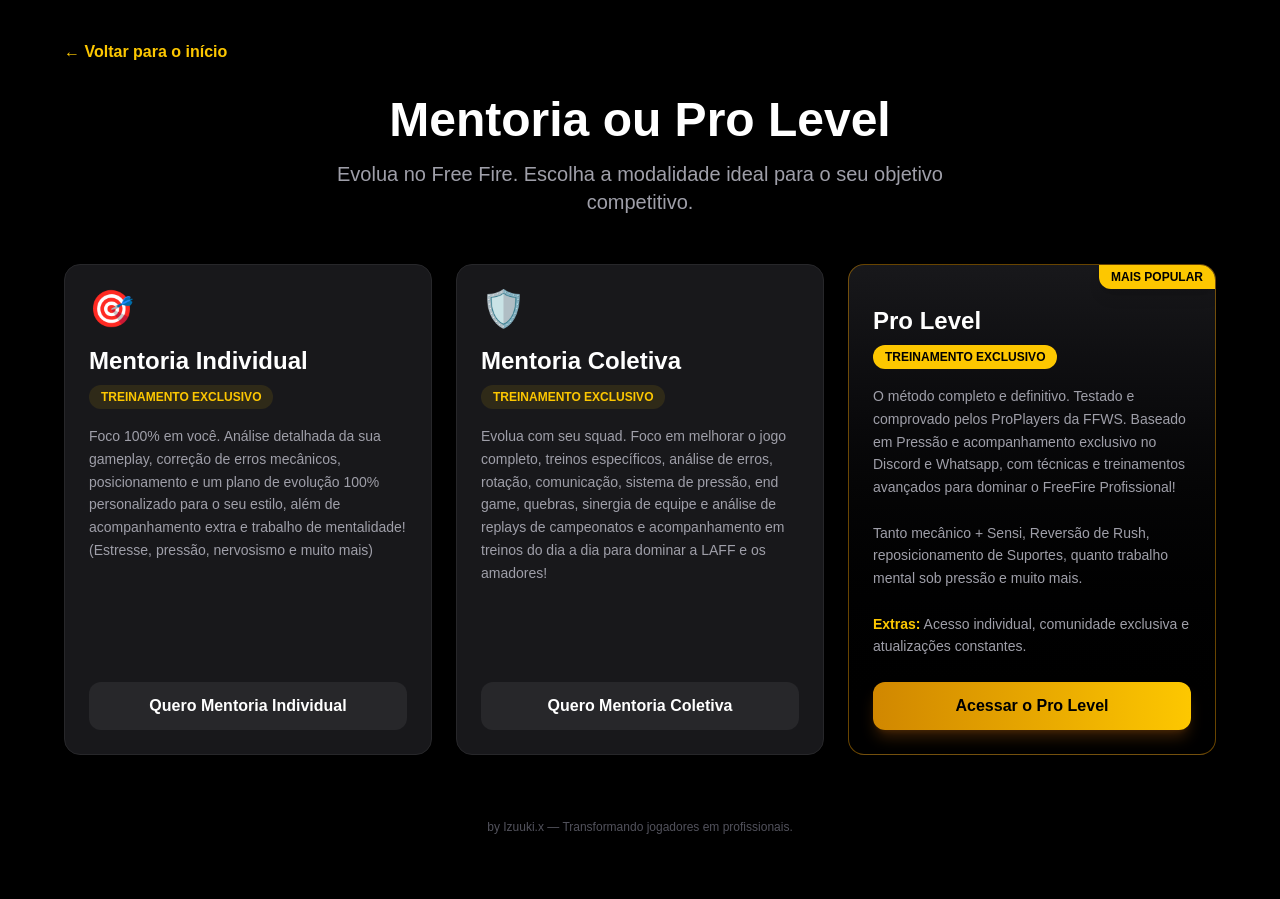
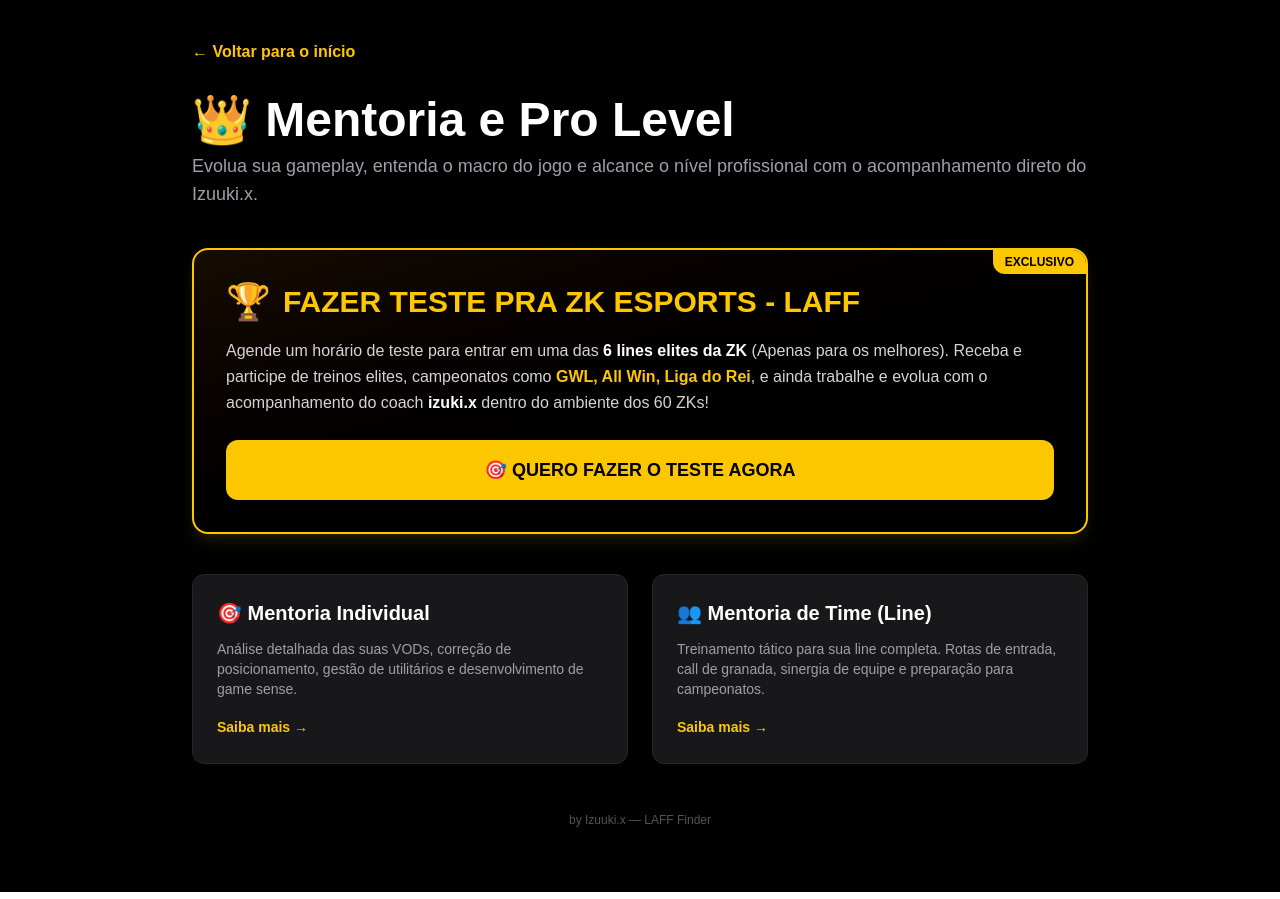
Before and after one commit to izuki25813/laff-finder, a Next.js app: page /mentoria in a window 1280 px wide. Built offline with nearby package versions, Linux system fonts and the light colour scheme.

Commit message:
Adicionado destaque para Teste ZK Esports na pagina de Mentoria

```diff
--- a/app/complet/page.tsx
+++ b/app/complet/page.tsx
@@ -3,7 +3,8 @@
 import Link from "next/link";
 import { useState, useEffect } from "react";
 
-const SCRIPT_URL = "https://script.google.com/macros/s/AKfycbzdKS94B_pfhFz60ugR01gxUN45OkgzUy9_Nbhhcn0d49hDuMcuLkgFDpQxPK4BRh-Vag/exec";
+// ⚠️ COLE A NOVA URL DO APPS SCRIPT AQUI, MANTENDO AS ASPAS ""
+const SCRIPT_URL = "COLE_AQUI_SUA_NOVA_URL_DO_APPS_SCRIPT";
 
 export default function CompletPage() {
   const [activeTab, setActiveTab] = useState<"disponivel" | "precisando">("disponivel");
@@ -54,16 +55,10 @@
     }
   };
 
-  // Quando o usuário digita o Nick, busca automaticamente os dados
   const handleNickChange = (nick: string) => {
     setForm({...form, nick});
-
-    const playerEncontrado = players.find(p =>
-      p.Nick?.toLowerCase() === nick.toLowerCase()
-    );
-
+    const playerEncontrado = players.find(p => p.Nick?.toLowerCase() === nick.toLowerCase());
     if (playerEncontrado) {
-      // Preenche automaticamente função e contato
       setForm(prev => ({
         ...prev,
         nick,
@@ -114,7 +109,6 @@
         body: JSON.stringify({ action: "delete_complet", nick: nick, pin: pinInput })
       });
       const result = await res.json();
-
       if (result.status === 'deleted') {
         alert("Post apagado com sucesso!");
         fetchPosts();
@@ -135,7 +129,6 @@
 
   const formatHorario = (horario: string) => {
     if (!horario) return "";
-    // Se for timestamp ISO, extrai só a hora
     if (horario.includes('T')) {
       const date = new Date(horario);
       return date.toLocaleTimeString('pt-BR', { hour: '2-digit', minute: '2-digit' });
@@ -157,7 +150,6 @@
           <span className="text-xs text-zinc-500">⚠️ Os posts somem automaticamente após 5 horas.</span>
         </p>
 
-        {/* ABAS */}
         <div className="flex gap-2 mb-8 bg-zinc-900 p-1 rounded-xl">
           <button
             onClick={() => setActiveTab("disponivel")}
@@ -173,7 +165,6 @@
           </button>
         </div>
 
-        {/* FORMULÁRIO */}
         <div className="bg-zinc-900 border border-zinc-800 rounded-2xl p-6 mb-10">
           <h2 className="text-xl font-black mb-4 text-yellow-400">
             {activeTab === "disponivel" ? "Oferecer minha vaga" : "Procurar jogadores"}
@@ -207,7 +198,7 @@
                 >
                   <option value="">Sua Função Principal *</option>
                   <option>🟢 Rush 1</option>
-                  <option> Rush 2</option>
+                  <option>🟢 Rush 2</option>
                   <option>🔵 Granadeiro</option>
                   <option>🟡 Suporte</option>
                   <option>🟣 IGL (Capitão)</option>
@@ -287,7 +278,6 @@
           </form>
         </div>
 
-        {/* FEED DE POSTS */}
         <h2 className="text-2xl font-black mb-4 text-white">📢 Anúncios Ativos</h2>
 
         {loading ? (
--- a/app/mentoria/page.tsx
+++ b/app/mentoria/page.tsx
@@ -1,77 +1,80 @@
+"use client";
+
 import Link from "next/link";
 
 export default function MentoriaPage() {
+  // ⚠️ SUBSTITUA O LINK ABAIXO PELO SEU WHATSAPP OU LINK DE AGENDAMENTO (ex: Calendly)
+  // Exemplo WhatsApp: "https://wa.me/5511999999999?text=Ola%20Izuki,%20quero%20agendar%20meu%20teste%20para%20a%20ZK%20Esports!"
+  const LINK_TESTE_ZK = "https://wa.me/55SEUNUMEROAQUI?text=Ola%20Izuki,%20quero%20agendar%20meu%20teste%20para%20a%20ZK%20Esports!";
+
   return (
     <main className="min-h-screen bg-black text-white p-6 md:p-10">
-      <div className="max-w-6xl mx-auto">
+      <div className="max-w-4xl mx-auto">
         <Link href="/" className="text-yellow-400 hover:underline mb-8 inline-block font-bold">
           ← Voltar para o início
         </Link>
 
-        <div className="text-center mb-12">
-          <h1 className="text-4xl md:text-5xl font-black mb-4 text-white">
-            Mentoria ou Pro Level
-          </h1>
-          <p className="text-xl text-zinc-400 max-w-2xl mx-auto">
-            Evolua no Free Fire. Escolha a modalidade ideal para o seu objetivo competitivo.
+        <h1 className="text-4xl md:text-5xl font-black mb-2 text-white">👑 Mentoria e Pro Level</h1>
+        <p className="text-zinc-400 mb-10 text-lg">
+          Evolua sua gameplay, entenda o macro do jogo e alcance o nível profissional com o acompanhamento direto do Izuuki.x.
+        </p>
+
+        {/* 🏆 DESTAQUE: TESTE ZK ESPORTS */}
+        <div className="rounded-2xl border-2 border-yellow-400 bg-gradient-to-br from-yellow-900/20 to-black p-6 md:p-8 mb-10 shadow-lg shadow-yellow-400/10 relative overflow-hidden">
+          <div className="absolute top-0 right-0 bg-yellow-400 text-black text-xs font-black px-3 py-1 rounded-bl-xl">
+            EXCLUSIVO
+          </div>
+
+          <div className="flex items-center gap-3 mb-4">
+            <span className="text-4xl">🏆</span>
+            <h2 className="text-2xl md:text-3xl font-black text-yellow-400">
+              FAZER TESTE PRA ZK ESPORTS - LAFF
+            </h2>
+          </div>
+
+          <p className="text-zinc-300 text-sm md:text-base leading-relaxed mb-6">
+            Agende um horário de teste para entrar em uma das <span className="text-white font-bold">6 lines elites da ZK</span> (Apenas para os melhores).
+            Receba e participe de treinos elites, campeonatos como <span className="text-yellow-400 font-bold">GWL, All Win, Liga do Rei</span>,
+            e ainda trabalhe e evolua com o acompanhamento do coach <span className="text-white font-bold">izuki.x</span> dentro do ambiente dos 60 ZKs!
           </p>
+
+          <a
+            href={LINK_TESTE_ZK}
+            target="_blank"
+            rel="noopener noreferrer"
+            className="block w-full bg-yellow-400 hover:bg-yellow-300 text-black font-black text-center py-4 rounded-xl transition text-lg shadow-lg hover:scale-[1.02] transform duration-200"
+          >
+            🎯 QUERO FAZER O TESTE AGORA
+          </a>
         </div>
 
-        <div className="grid grid-cols-1 md:grid-cols-3 gap-6">
+        {/* OUTRAS OPÇÕES DE MENTORIA (Mantendo o padrão profissional) */}
+        <div className="grid grid-cols-1 md:grid-cols-2 gap-6">
 
-          <div className="bg-zinc-900 border border-zinc-800 rounded-2xl p-6 flex flex-col hover:border-yellow-400/50 transition group">
-            <div className="text-4xl mb-4">🎯</div>
-            <h3 className="text-2xl font-black text-white mb-2">Mentoria Individual</h3>
-            <span className="inline-block bg-yellow-400/10 text-yellow-400 text-xs font-bold px-3 py-1 rounded-full w-fit mb-4">
-              TREINAMENTO EXCLUSIVO
-            </span>
-            <p className="text-zinc-400 text-sm mb-6 flex-grow leading-relaxed">
-              Foco 100% em você. Análise detalhada da sua gameplay, correção de erros mecânicos, posicionamento e um plano de evolução 100% personalizado para o seu estilo, além de acompanhamento extra e trabalho de mentalidade! (Estresse, pressão, nervosismo e muito mais)
+          <div className="rounded-xl border border-zinc-800 bg-zinc-900 p-6 hover:border-yellow-400/50 transition">
+            <h3 className="text-xl font-black text-white mb-3">🎯 Mentoria Individual</h3>
+            <p className="text-zinc-400 text-sm mb-4">
+              Análise detalhada das suas VODs, correção de posicionamento, gestão de utilitários e desenvolvimento de game sense.
             </p>
-            <Link href="/em-breve" className="w-full bg-zinc-800 hover:bg-yellow-400 hover:text-black text-white font-bold py-3 rounded-xl transition text-center">
-              Quero Mentoria Individual
-            </Link>
+            <a href={LINK_TESTE_ZK} className="text-yellow-400 font-bold text-sm hover:underline">
+              Saiba mais →
+            </a>
           </div>
 
-          <div className="bg-zinc-900 border border-zinc-800 rounded-2xl p-6 flex flex-col hover:border-yellow-400/50 transition group">
-            <div className="text-4xl mb-4">🛡️</div>
-            <h3 className="text-2xl font-black text-white mb-2">Mentoria Coletiva</h3>
-            <span className="inline-block bg-yellow-400/10 text-yellow-400 text-xs font-bold px-3 py-1 rounded-full w-fit mb-4">
-              TREINAMENTO EXCLUSIVO
-            </span>
-            <p className="text-zinc-400 text-sm mb-6 flex-grow leading-relaxed">
-              Evolua com seu squad. Foco em melhorar o jogo completo, treinos específicos, análise de erros, rotação, comunicação, sistema de pressão, end game, quebras, sinergia de equipe e análise de replays de campeonatos e acompanhamento em treinos do dia a dia para dominar a LAFF e os amadores!
+          <div className="rounded-xl border border-zinc-800 bg-zinc-900 p-6 hover:border-yellow-400/50 transition">
+            <h3 className="text-xl font-black text-white mb-3">👥 Mentoria de Time (Line)</h3>
+            <p className="text-zinc-400 text-sm mb-4">
+              Treinamento tático para sua line completa. Rotas de entrada, call de granada, sinergia de equipe e preparação para campeonatos.
             </p>
-            <Link href="/em-breve" className="w-full bg-zinc-800 hover:bg-yellow-400 hover:text-black text-white font-bold py-3 rounded-xl transition text-center">
-              Quero Mentoria Coletiva
-            </Link>
-          </div>
-
-          <div className="bg-gradient-to-b from-zinc-900 to-black border border-yellow-600/50 rounded-2xl p-6 flex flex-col hover:border-yellow-400 transition group relative overflow-hidden">
-            <div className="absolute top-0 right-0 bg-yellow-400 text-black text-xs font-black px-3 py-1 rounded-bl-xl shadow-lg">
-              MAIS POPULAR
-            </div>
-            <div className="text-4xl mb-4"></div>
-            <h3 className="text-2xl font-black text-white mb-2">Pro Level</h3>
-            <span className="inline-block bg-yellow-400 text-black text-xs font-bold px-3 py-1 rounded-full w-fit mb-4">
-              TREINAMENTO EXCLUSIVO
-            </span>
-            <p className="text-zinc-400 text-sm mb-6 flex-grow leading-relaxed">
-              O método completo e definitivo. Testado e comprovado pelos ProPlayers da FFWS. Baseado em Pressão e acompanhamento exclusivo no Discord e Whatsapp, com técnicas e treinamentos avançados para dominar o FreeFire Profissional!
-              <br /><br />
-              Tanto mecânico + Sensi, Reversão de Rush, reposicionamento de Suportes, quanto trabalho mental sob pressão e muito mais.
-              <br /><br />
-              <span className="text-yellow-400 font-bold">Extras:</span> Acesso individual, comunidade exclusiva e atualizações constantes.
-            </p>
-            <Link href="/em-breve" className="w-full bg-gradient-to-r from-yellow-600 to-yellow-400 hover:from-yellow-500 hover:to-yellow-300 text-black font-black py-3 rounded-xl transition text-center shadow-lg shadow-yellow-900/50">
-              Acessar o Pro Level
-            </Link>
+            <a href={LINK_TESTE_ZK} className="text-yellow-400 font-bold text-sm hover:underline">
+              Saiba mais →
+            </a>
           </div>
 
         </div>
 
-        <p className="text-center text-zinc-600 text-xs mt-16 pb-6">
-          by Izuuki.x — Transformando jogadores em profissionais.
+        <p className="text-center text-zinc-600 text-xs mt-12 pb-6">
+          by Izuuki.x — LAFF Finder
         </p>
       </div>
     </main>
```
